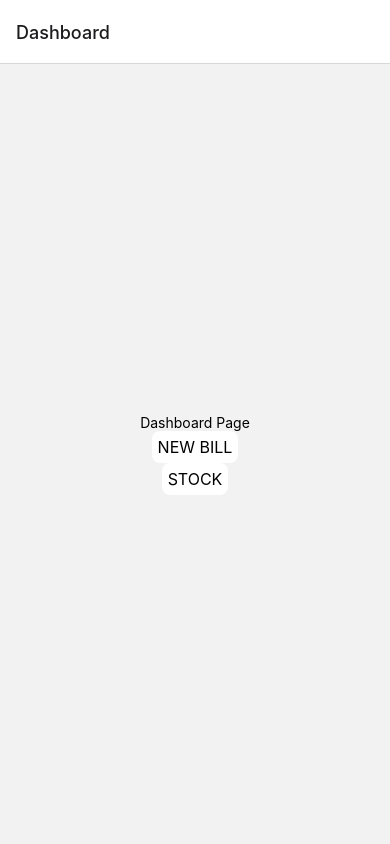
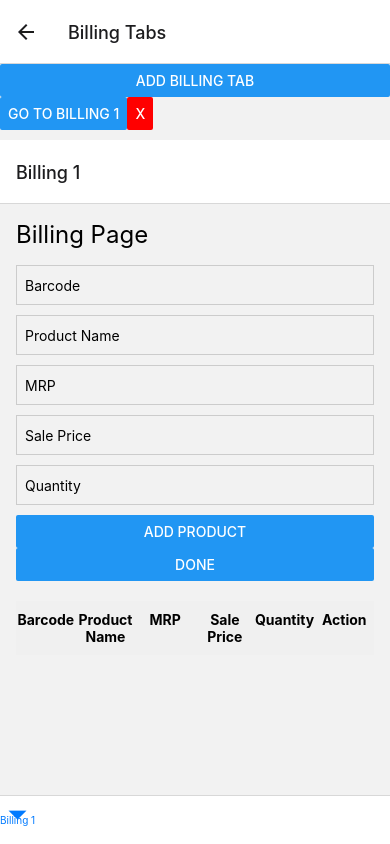
Before and after one commit to bhaskardutta95/Inventory-UI, a React Native app: screen /TabManager in a window 390 px wide. Built offline with nearby package versions, Linux system fonts and the light colour scheme.

Commit message:
new changes

```diff
--- a/App.js
+++ b/App.js
@@ -1,10 +1,8 @@
 import * as React from 'react';
+import { createNativeStackNavigator } from '@react-navigation/native-stack';
 import { NavigationContainer } from '@react-navigation/native';
-import { createNativeStackNavigator } from '@react-navigation/native-stack';
-
 import Dashboard from './components/pages/Dashboard';
-import Billing from './components/pages/Billing';
-import Stock from './components/pages/Stock';
+import TabManager from './components/TabManager';
 import BillSummary from './components/pages/BillSummary';
 
 const Stack = createNativeStackNavigator();
@@ -13,10 +11,9 @@ export default function App() {
   return (
     <NavigationContainer>
       <Stack.Navigator initialRouteName="Dashboard">
-        <Stack.Screen name="Dashboard" component={Dashboard} />
-        <Stack.Screen name="Billing" component={Billing} />
-        <Stack.Screen name="Stock" component={Stock} />
-        <Stack.Screen name="BillSummary" component={BillSummary} />
+        <Stack.Screen name="Dashboard" component={Dashboard} options={{ title: 'Dashboard' }} />
+        <Stack.Screen name="TabManager" component={TabManager} options={{ title: 'Billing Tabs' }} />
+        <Stack.Screen name="BillSummary" component={BillSummary} options={{ title: 'Bill Summary' }} />
       </Stack.Navigator>
     </NavigationContainer>
   );
--- /dev/null
+++ b/components/TabManager.js
@@ -0,0 +1,105 @@
+// TabManager.js
+
+import React, { useState } from 'react';
+import { View, Button, StyleSheet, Alert } from 'react-native';
+import { createBottomTabNavigator } from '@react-navigation/bottom-tabs';
+import { useNavigation } from '@react-navigation/native';
+import Billing from './pages/Billing';
+import { MAX_TABS } from '../config';
+
+const Tab = createBottomTabNavigator();
+
+export default function TabManager() {
+  const [tabs, setTabs] = useState([0]); // Start with one tab
+  const [tabSwitchButtons, setTabSwitchButtons] = useState([0]);
+  const navigation = useNavigation();
+
+  const addTab = () => {
+    if (tabs.length >= MAX_TABS) {
+      Alert.alert(`Cannot add more than ${MAX_TABS} tabs.`);
+      return;
+    }
+    const newTabId = tabs.length;
+    setTabs([...tabs, newTabId]);
+    setTabSwitchButtons([...tabSwitchButtons, newTabId]);
+  };
+
+  const removeTab = (tabId) => {
+    const updatedTabs = tabs.filter(id => id !== tabId);
+    const updatedTabSwitchButtons = tabSwitchButtons.filter(id => id !== tabId);
+
+    setTabs(updatedTabs);
+    setTabSwitchButtons(updatedTabSwitchButtons);
+
+    // Navigate back to Dashboard if no tabs are left
+    if (updatedTabs.length === 0) {
+      navigation.navigate('Dashboard');
+    } else if (updatedTabs.length > 0) {
+      // Select a valid tab to navigate to
+      const firstTabId = updatedTabs[0];
+      navigation.navigate(`Billing ${firstTabId + 1}`);
+    }
+  };
+
+  const switchToTab = (tabId) => {
+    navigation.navigate(`Billing ${tabId + 1}`);
+  };
+
+  return (
+    <View style={styles.container}>
+      <Button title="Add Billing Tab" onPress={addTab} />
+      <View style={styles.switchButtonContainer}>
+        {tabSwitchButtons.map(tabId => (
+          <View key={tabId} style={styles.tabSwitchButtonContainer}>
+            <Button
+              title={`Go to Billing ${tabId + 1}`}
+              onPress={() => switchToTab(tabId)}
+            />
+            <Button
+              title="X"
+              onPress={() => removeTab(tabId)}
+              color="red"
+            />
+          </View>
+        ))}
+      </View>
+      <Tab.Navigator>
+        {tabs.map(tabId => (
+          <Tab.Screen
+            key={tabId}
+            name={`Billing ${tabId + 1}`}
+            component={Billing}
+            options={{
+              tabBarLabel: `Billing ${tabId + 1}`,
+              tabBarButton: (props) => (
+                <View style={styles.tabButtonContainer}>
+                  <View {...props} />
+                </View>
+              ),
+            }}
+          />
+        ))}
+      </Tab.Navigator>
+    </View>
+  );
+}
+
+const styles = StyleSheet.create({
+  container: {
+    flex: 1,
+  },
+  switchButtonContainer: {
+    flexDirection: 'row',
+    flexWrap: 'wrap',
+    marginBottom: 10,
+  },
+  tabSwitchButtonContainer: {
+    flexDirection: 'row',
+    alignItems: 'center',
+    marginRight: 10,
+  },
+  tabButtonContainer: {
+    flexDirection: 'row',
+    alignItems: 'center',
+  },
+});
--- a/components/pages/BillSummary.js
+++ b/components/pages/BillSummary.js
@@ -24,9 +24,9 @@ export default function BillSummary({ route, navigation }) {
         renderItem={({ item }) => (
           <View style={styles.tableRow}>
             <Text style={styles.cellText}>{item.productName}</Text>
-            <Text style={styles.cellText}>${item.salePrice.toFixed(2)}</Text>
+            <Text style={styles.cellText}>Rs.{item.salePrice}</Text>
             <Text style={styles.cellText}>{item.quantity}</Text>
-            <Text style={styles.cellText}>${item.total.toFixed(2)}</Text>
+            <Text style={styles.cellText}>Rs.{item.total}</Text>
           </View>
         )}
       />
@@ -34,7 +34,7 @@ export default function BillSummary({ route, navigation }) {
       {/* Total Quantity and Bill */}
       <View style={styles.totalContainer}>
         <Text style={styles.totalText}>Total Quantity: {totalQuantity}</Text>
-        <Text style={styles.totalText}>Total Bill: ${totalBill.toFixed(2)}</Text>
+        <Text style={styles.totalText}>Total Bill: Rs.{totalBill}</Text>
       </View>
 
       {/* Buttons */}
--- a/components/pages/Billing.js
+++ b/components/pages/Billing.js
@@ -1,25 +1,38 @@
+// Billing.js
+
 import React, { useState } from 'react';
-import { View, Text, TextInput, Button, FlatList, StyleSheet, TouchableOpacity } from 'react-native';
+import { View, Text, TextInput, Button, StyleSheet, FlatList, TouchableOpacity, Alert } from 'react-native';
+import { useNavigation, useRoute } from '@react-navigation/native';
 
-export default function Billing({ navigation }) {
+export default function Billing() {
+  const [products, setProducts] = useState([]);
   const [barcode, setBarcode] = useState('');
   const [productName, setProductName] = useState('');
   const [mrp, setMrp] = useState('');
   const [salePrice, setSalePrice] = useState('');
   const [quantity, setQuantity] = useState('');
-  const [products, setProducts] = useState([]);
+
+  const navigation = useNavigation();
+  const route = useRoute();
 
   const handleAddProduct = () => {
+    if (!barcode || !productName || !mrp || !salePrice || !quantity) {
+      Alert.alert('Error', 'All fields are required');
+      return;
+    }
+
     const newProduct = {
+      id: Math.random().toString(), // Unique id
       barcode,
       productName,
-      mrp: parseFloat(mrp),
-      salePrice: parseFloat(salePrice),
+      mrp,
+      salePrice,
       quantity: parseInt(quantity),
-      total: parseFloat(salePrice) * parseInt(quantity),
     };
 
     setProducts([...products, newProduct]);
+
+    // Clear input fields
     setBarcode('');
     setProductName('');
     setMrp('');
@@ -27,16 +40,36 @@ export default function Billing({ navigation }) {
     setQuantity('');
   };
 
-  const handleDeleteProduct = (index) => {
-    setProducts(products.filter((_, i) => i !== index));
-  };
-
   const handleDone = () => {
     navigation.navigate('BillSummary', { products });
   };
 
+  const handleDelete = (id) => {
+    const updatedProducts = products.filter(product => product.id !== id);
+    setProducts(updatedProducts);
+  };
+
+  const handleCloseTab = () => {
+    navigation.goBack(); // Navigates back to the previous screen
+  };
+
+  const renderItem = ({ item }) => (
+    <View style={styles.row}>
+      <Text style={styles.cell}>{item.barcode}</Text>
+      <Text style={styles.cell}>{item.productName}</Text>
+      <Text style={styles.cell}>{item.mrp}</Text>
+      <Text style={styles.cell}>{item.salePrice}</Text>
+      <Text style={styles.cell}>{item.quantity}</Text>
+      <TouchableOpacity onPress={() => handleDelete(item.id)}>
+        <Text style={styles.deleteButton}>Delete</Text>
+      </TouchableOpacity>
+    </View>
+  );
+
   return (
     <View style={styles.container}>
+      {/* <Button title="Close Tab" onPress={handleCloseTab} color="red" /> */}
+      <Text style={styles.title}>Billing Page</Text>
       <TextInput
         style={styles.input}
         placeholder="Barcode"
@@ -52,39 +85,41 @@ export default function Billing({ navigation }) {
       <TextInput
         style={styles.input}
         placeholder="MRP"
+        keyboardType="numeric"
         value={mrp}
         onChangeText={setMrp}
-        keyboardType="numeric"
       />
       <TextInput
         style={styles.input}
         placeholder="Sale Price"
+        keyboardType="numeric"
         value={salePrice}
         onChangeText={setSalePrice}
-        keyboardType="numeric"
       />
       <TextInput
         style={styles.input}
         placeholder="Quantity"
+        keyboardType="numeric"
         value={quantity}
         onChangeText={setQuantity}
-        keyboardType="numeric"
       />
       <Button title="Add Product" onPress={handleAddProduct} />
       <Button title="DONE" onPress={handleDone} />
-
-      <FlatList
-        data={products}
-        keyExtractor={(item, index) => index.toString()}
-        renderItem={({ item, index }) => (
-          <View style={styles.productItem}>
-            <Text style={styles.productText}>{item.productName} - {item.quantity} x ${item.salePrice} = ${item.total}</Text>
-            <TouchableOpacity onPress={() => handleDeleteProduct(index)} style={styles.deleteButton}>
-              <Text style={styles.deleteButtonText}>Delete</Text>
-            </TouchableOpacity>
-          </View>
-        )}
-      />
+      <View style={styles.table}>
+        <View style={styles.headerRow}>
+          <Text style={styles.headerCell}>Barcode</Text>
+          <Text style={styles.headerCell}>Product Name</Text>
+          <Text style={styles.headerCell}>MRP</Text>
+          <Text style={styles.headerCell}>Sale Price</Text>
+          <Text style={styles.headerCell}>Quantity</Text>
+          <Text style={styles.headerCell}>Action</Text>
+        </View>
+        <FlatList
+          data={products}
+          keyExtractor={item => item.id}
+          renderItem={renderItem}
+        />
+      </View>
     </View>
   );
 }
@@ -92,35 +127,44 @@ export default function Billing({ navigation }) {
 const styles = StyleSheet.create({
   container: {
     flex: 1,
-    padding: 20,
+    padding: 16,
+  },
+  title: {
+    fontSize: 24,
+    marginBottom: 16,
   },
   input: {
     height: 40,
     borderColor: '#ccc',
     borderWidth: 1,
     marginBottom: 10,
-    paddingHorizontal: 10,
+    paddingHorizontal: 8,
   },
-  productItem: {
+  table: {
+    marginTop: 20,
+  },
+  headerRow: {
     flexDirection: 'row',
-    justifyContent: 'space-between',
-    alignItems: 'center',
+    backgroundColor: '#f0f0f0',
     paddingVertical: 10,
+  },
+  headerCell: {
+    flex: 1,
+    textAlign: 'center',
+    fontWeight: 'bold',
+  },
+  row: {
+    flexDirection: 'row',
+    paddingVertical: 10,
+    borderBottomWidth: 1,
     borderBottomColor: '#ccc',
-    borderBottomWidth: 1,
   },
-  productText: {
+  cell: {
     flex: 1,
-    fontSize: 16,
+    textAlign: 'center',
   },
   deleteButton: {
-    backgroundColor: '#FF6347',
-    paddingVertical: 5,
-    paddingHorizontal: 10,
-    borderRadius: 5,
-  },
-  deleteButtonText: {
-    color: 'white',
-    fontWeight: 'bold',
+    color: 'red',
+    textAlign: 'center',
   },
 });
--- a/components/pages/Dashboard.js
+++ b/components/pages/Dashboard.js
@@ -1,64 +1,28 @@
 import React from 'react';
-import { View, Text, Button, Pressable, StyleSheet } from 'react-native';
-
+import { View, Text, Button, StyleSheet } from 'react-native';
 
 export default function Dashboard({ navigation }) {
+  const openBillingTabs = () => {
+    navigation.navigate('TabManager');
+  };
+
   return (
-    <View style={{ flex: 1, justifyContent: 'center', alignItems: 'center' }}>
-      <Text>Dashboard Page</Text>
-
-    <Pressable
-        onPress={() => {
-            navigation.navigate('Billing');
-        }}
-        style={({pressed}) => [
-          {
-            backgroundColor: pressed ? 'rgb(210, 230, 255)' : 'white',
-          },
-          styles.wrapperCustom,
-        ]}>
-        {({pressed}) => (
-          <Text style={styles.text}>{pressed ? 'Loading..!' : 'NEW BILL'}</Text>
-        )}
-    </Pressable>
-
-    <Pressable
-        onPress={() => {
-            navigation.navigate('Stock');
-        }}
-        style={({pressed}) => [
-          {
-            backgroundColor: pressed ? 'rgb(210, 230, 255)' : 'white',
-          },
-          styles.wrapperCustom,
-        ]}>
-        {({pressed}) => (
-          <Text style={styles.text}>{pressed ? 'Loading..!' : 'STOCK'}</Text>
-        )}
-    </Pressable>
-
+    <View style={styles.container}>
+      <Text style={styles.title}>Dashboard</Text>
+      <Button title="Open Billing Tabs" onPress={openBillingTabs} />
     </View>
   );
 }
-
 
 const styles = StyleSheet.create({
   container: {
     flex: 1,
     justifyContent: 'center',
+    alignItems: 'center',
+    padding: 20,
   },
-    text: {
-      fontSize: 16,
-    },
-    wrapperCustom: {
-      borderRadius: 8,
-      padding: 6,
-    },
-    logBox: {
-      padding: 20,
-      margin: 10,
-      borderWidth: StyleSheet.hairlineWidth,
-      borderColor: '#f0f0f0',
-      backgroundColor: '#f9f9f9',
+  title: {
+    fontSize: 24,
+    marginBottom: 20,
   },
 });
--- /dev/null
+++ b/config.js
@@ -0,0 +1 @@
+export const MAX_TABS = 5;
--- a/package.json
+++ b/package.json
@@ -11,6 +11,7 @@
   "dependencies": {
     "@expo/metro-runtime": "~3.2.1",
     "@expo/vector-icons": "^14.0.2",
+    "@react-navigation/bottom-tabs": "^6.6.1",
     "@react-navigation/native": "^6.1.18",
     "@react-navigation/native-stack": "^6.11.0",
     "expo": "~51.0.26",
```
Also changed, not shown: 1 other file (tests, documents, lock files or other folders). Lines whose indentation alone changed are shown as unchanged.
